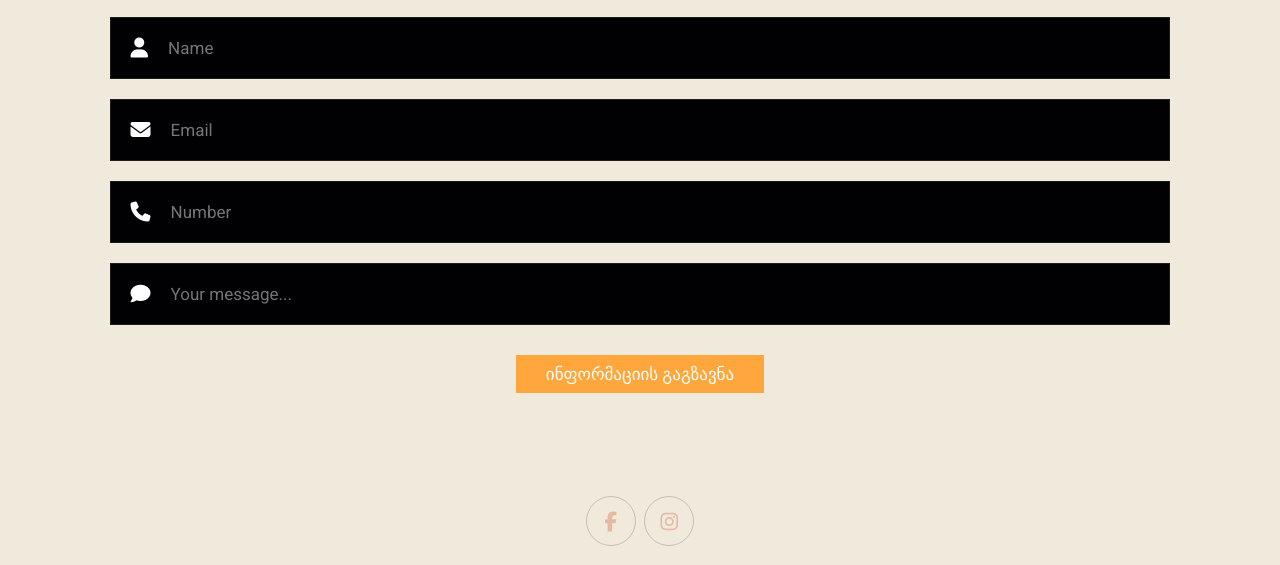
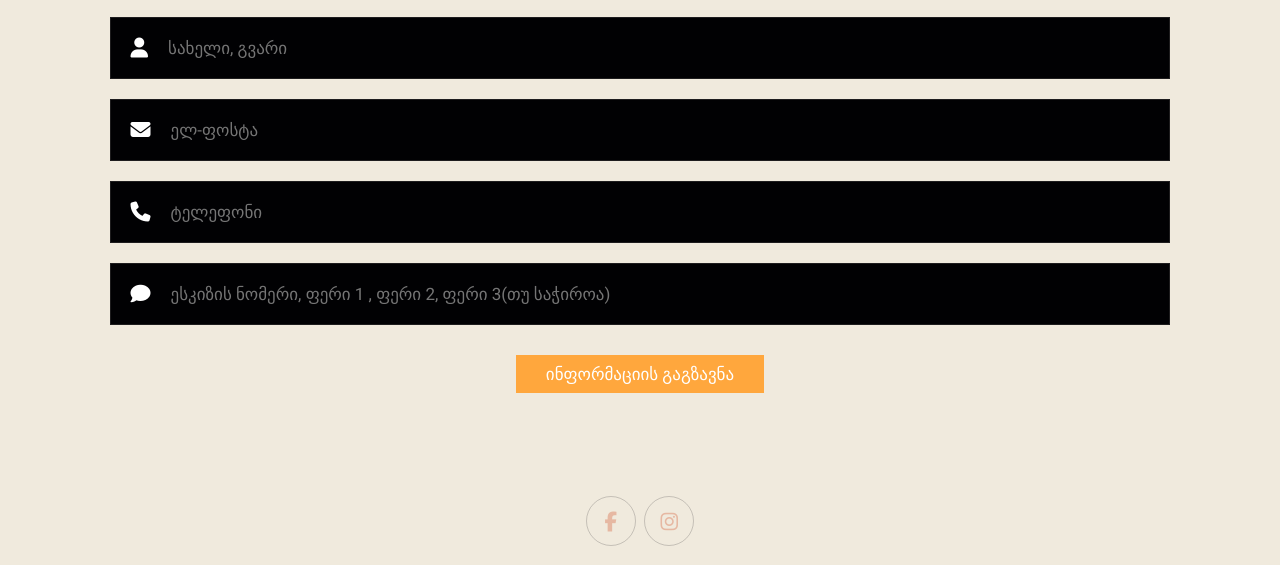
Before and after one commit to ChEaTerNerVozA/HandyKraftBands, a plain HTML site: page საკონტაქტო.html in a window 1280 px wide. Shown: the part 196-761 px from the top of the page. Drawn offline with nearby package versions, Linux system fonts and the light colour scheme.

Commit message:
Update საკონტაქტო.html

```diff
--- a/საკონტაქტო.html
+++ b/საკონტაქტო.html
@@ -79,22 +79,22 @@
 
             <div class="inputbox">
                 <span class="fas fa-user"></span>
-                <input type="text" id="name" placeholder="Name" required>
+                <input type="text" id="name" placeholder="სახელი, გვარი" required>
             </div>
 
             <div class="inputbox">
                 <span class="fas fa-envelope"></span>
-                <input type="email" id="email" placeholder="Email" required>
+                <input type="email" id="email" placeholder="ელ-ფოსტა" required>
             </div>
 
             <div class="inputbox">
                 <span class="fas fa-phone"></span>
-                <input type="number" id="number" placeholder="Number" required>
+                <input type="number" id="number" placeholder="ტელეფონი" required>
             </div>
 
             <div class="inputbox">
                 <span class="fas fa-comment"></span>
-                <input id="message" placeholder="Your message..." required></input>
+                <input id="message" placeholder="ესკიზის ნომერი, ფერი 1 , ფერი 2, ფერი 3(თუ საჭიროა)" required></input>
             </div>
 
             <input type="submit" value="ინფორმაციის გაგზავნა" class="btn">
```
